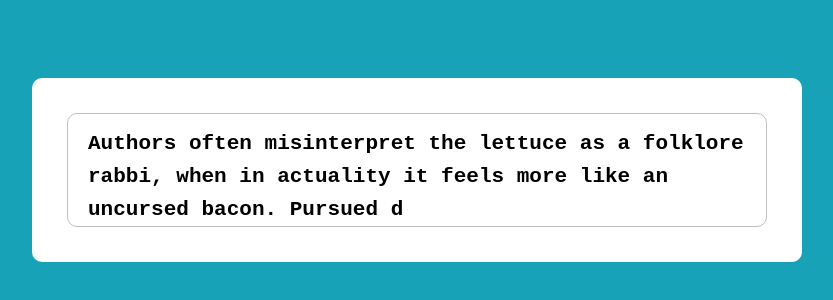
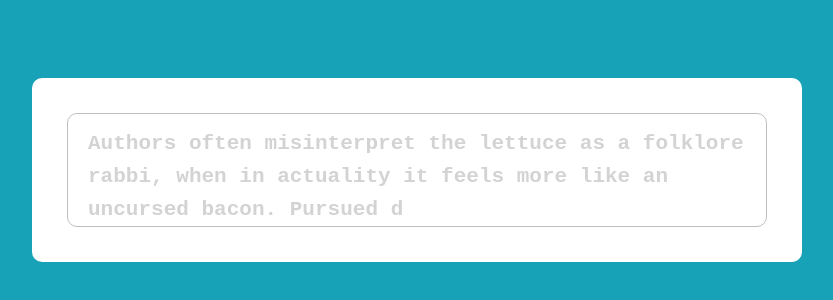
Before and after one commit to team-tadak/tadak-frontend, a React (Create React App) app: page / in a window 1280 px wide. Shown: the part 230-530 px from the top of the page, without its empty margins (223-1056 px from the left). Built offline with nearby package versions, Linux system fonts and the light colour scheme; a web font is replaced by a local one.

Commit message:
feat(frontend): 기본 맞고 틀림 체크 로직 구현

```diff
--- a/src/components/TypeInput/index.js
+++ b/src/components/TypeInput/index.js
@@ -4,19 +4,19 @@ import {
   TypeInputContainer,
   HiddenInput,
 } from "components/TypeInput/styles";
-import React, { useRef } from "react";
+import React, { useRef, useState } from "react";
 import { Paragraph } from "./styles";
 
 const MOCKUP_STRING =
   "Authors often misinterpret the lettuce as a folklore rabbi, when in actuality it feels more like an uncursed bacon. Pursued d";
 
 function TypeInput() {
-  // const [currentInputString, setCurrentInputString] = useState("");
+  const [currentInputString, setCurrentInputString] = useState("");
   const hiddenInputRef = useRef();
 
   function handleContentBoxClick() {
     hiddenInputRef.current.focus();
-    console.log(hiddenInputRef.current.value);
+    setCurrentInputString(hiddenInputRef.current.value);
   }
 
   return (
@@ -25,7 +25,18 @@ function TypeInput() {
         <HiddenInput onChange={handleContentBoxClick} ref={hiddenInputRef} />
         <Paragraph>
           {MOCKUP_STRING.split("").map((letter, index) => (
-            <Letter key={index}>{letter}</Letter>
+            <Letter
+              status={
+                currentInputString.length - 1 < index
+                  ? "untyped"
+                  : currentInputString[index] === letter
+                  ? "correct"
+                  : "wrong"
+              }
+              key={index}
+            >
+              {letter}
+            </Letter>
           ))}
         </Paragraph>
       </ContentBox>
--- a/src/components/TypeInput/styles.js
+++ b/src/components/TypeInput/styles.js
@@ -26,7 +26,12 @@ export const Letter = styled.span`
   font-family: "Courier New";
   font-weight: 700;
   font-size: 21px;
-  color: black;
+  color: ${(props) =>
+    props.status === "untyped"
+      ? "lightgray"
+      : props.status === "correct"
+      ? "blue"
+      : "red"};
 `;
 
 export const StyledInput = styled.div``;
```
